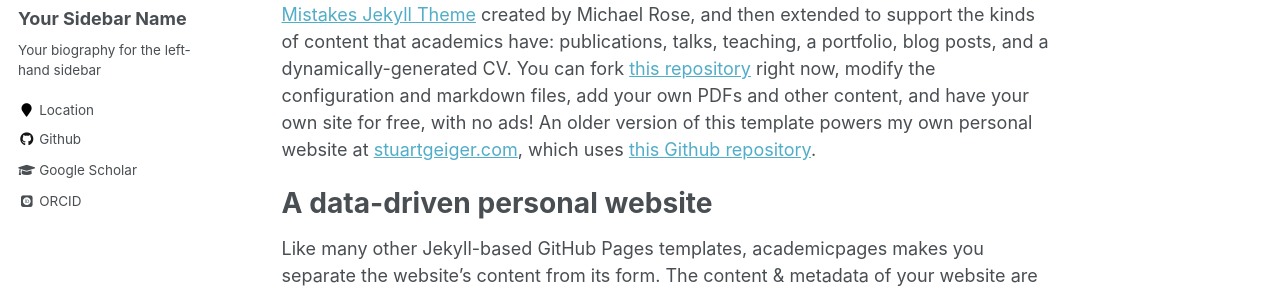
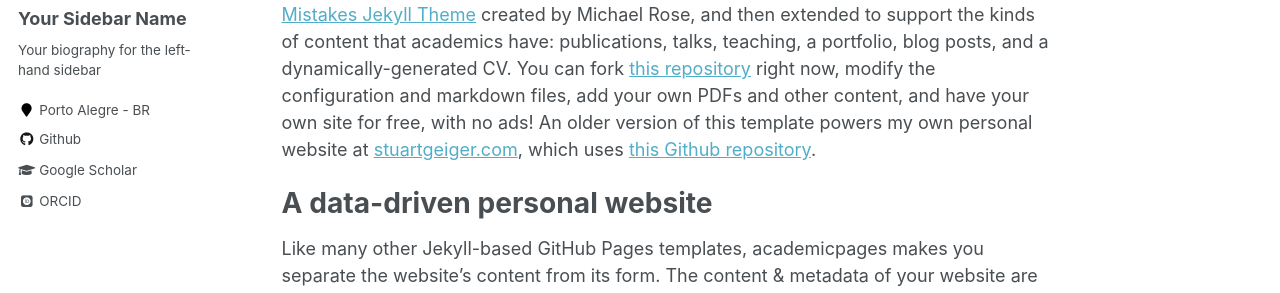
Before and after one commit to brendasalenave/brendasalenave.github.io, a Jekyll site: the page built from _pages/about.md, in a window 1280 px wide. Shown: the part 295-588 px from the top of the page. Built offline with Jekyll 4.4.1, drawn with Linux system fonts in a browser that asks for light colours; some web fonts are replaced.

Commit message:
Update _config.yml

```diff
--- a/_config.yml
+++ b/_config.yml
@@ -83,7 +83,7 @@ author:
   name             : "Your Sidebar Name"
   avatar           : "profile.png"
   bio              : "Your biography for the left-hand sidebar"
-  location         : "Location"
+  location         : "Porto Alegre - BR"
   employer         :
   pubmed           : #"https://www.ncbi.nlm.nih.gov/pubmed/?term=john+snow"
   googlescholar    : "https://scholar.google.com/citations?user=RTdb41EAAAAJ&hl=pt-BR"
```
